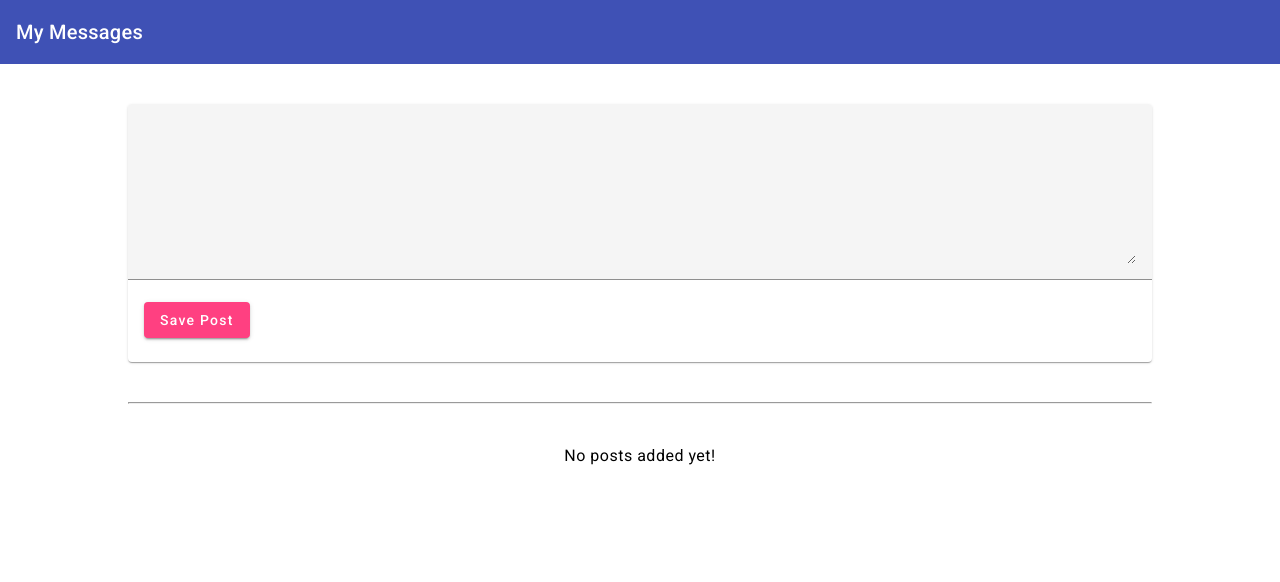
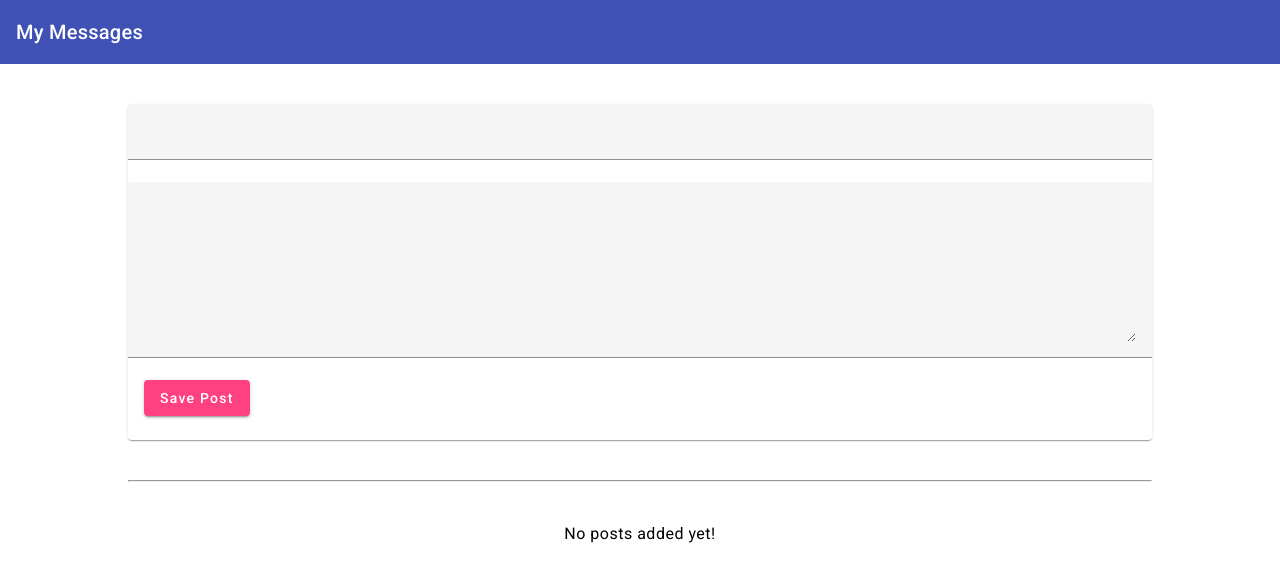
Before and after one commit to essjay05/100DaysOfCode2023_mean-course-starter, an Angular app: page / in a window 1280 px wide. Shown: the top 582 px of the page. Built offline with nearby package versions, Linux system fonts and the light colour scheme.

Commit message:
Created posts with property and event binding to post-create and post-list component. Passed post up to the main app component and then down the storedPosts array down to the post-list component after it got saved to the main app.ts file.

```diff
--- a/src/app/app.component.html
+++ b/src/app/app.component.html
@@ -1,5 +1,5 @@
 <app-header></app-header>
 <main>
-  <app-post-create></app-post-create>
-  <app-post-list></app-post-list>
+  <app-post-create (postCreated)="onPostAdded($event)"></app-post-create>
+  <app-post-list [posts]="storedPosts"></app-post-list>
 </main>
--- a/src/app/app.component.ts
+++ b/src/app/app.component.ts
@@ -7,4 +7,10 @@
 })
 export class AppComponent {
   title = 'mean-course-starter';
+
+  storedPosts = []
+
+  onPostAdded(post) {
+    this.storedPosts.push(post)
+  }
 }
--- a/src/app/posts/post-create/post-create.component.html
+++ b/src/app/posts/post-create/post-create.component.html
@@ -1,6 +1,9 @@
 <mat-card>
   <mat-form-field>
-    <textarea matInput name="" [(ngModel)]="enteredValue" cols="30" rows="6"></textarea>
+    <input matInput type="text" [(ngModel)]="enteredTitle">
+  </mat-form-field>
+  <mat-form-field>
+    <textarea matInput name="" [(ngModel)]="enteredContent" cols="30" rows="6"></textarea>
   </mat-form-field>
   <button
     mat-raised-button
--- a/src/app/posts/post-create/post-create.component.ts
+++ b/src/app/posts/post-create/post-create.component.ts
@@ -1,4 +1,4 @@
-import { Component } from '@angular/core'
+import { Component, EventEmitter, Output  } from '@angular/core'
 
 @Component({
   selector: 'app-post-create',
@@ -6,10 +6,15 @@
   styleUrls: ['./post-create.component.css']
 })
 export class PostCreateComponent {
-  enteredValue = ''
-  newPost = 'No content...'
+  enteredTitle = ''
+  enteredContent = ''
+  @Output() postCreated = new EventEmitter()
 
   onAddPost = () => {
-    this.newPost = this.enteredValue
+    const post = {
+      title: this.enteredTitle,
+      content: this.enteredContent
+    }
+    this.postCreated.emit(post )
   }
 }
--- a/src/app/posts/post-list/post-list.component.ts
+++ b/src/app/posts/post-list/post-list.component.ts
@@ -1,4 +1,4 @@
-import { Component } from "@angular/core";
+import { Component, Input } from "@angular/core";
 
 @Component({
   selector: 'app-post-list',
@@ -7,5 +7,5 @@
 })
 
 export class PostListComponent {
-  posts = []
+  @Input() posts = []
 }
```
